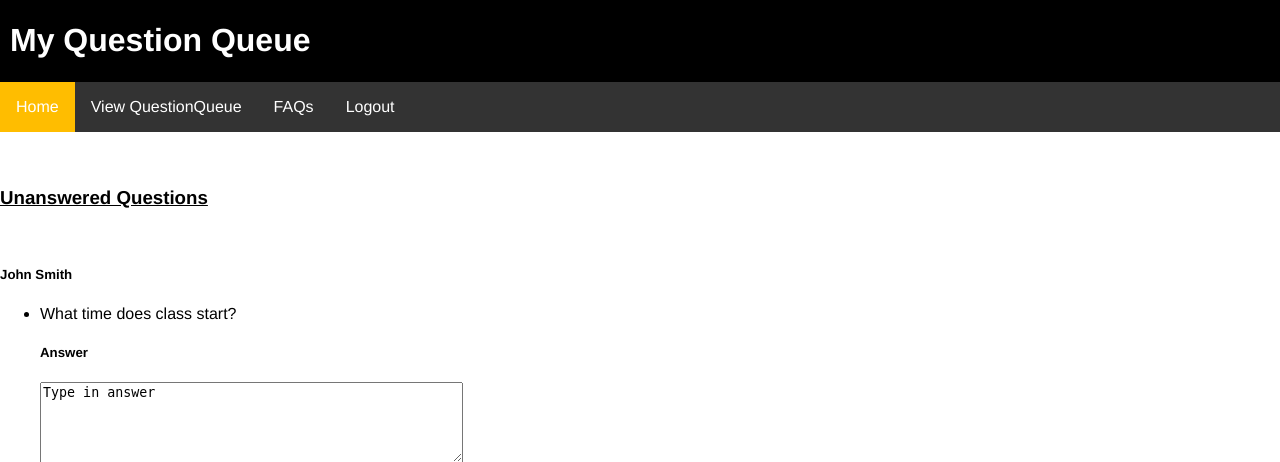
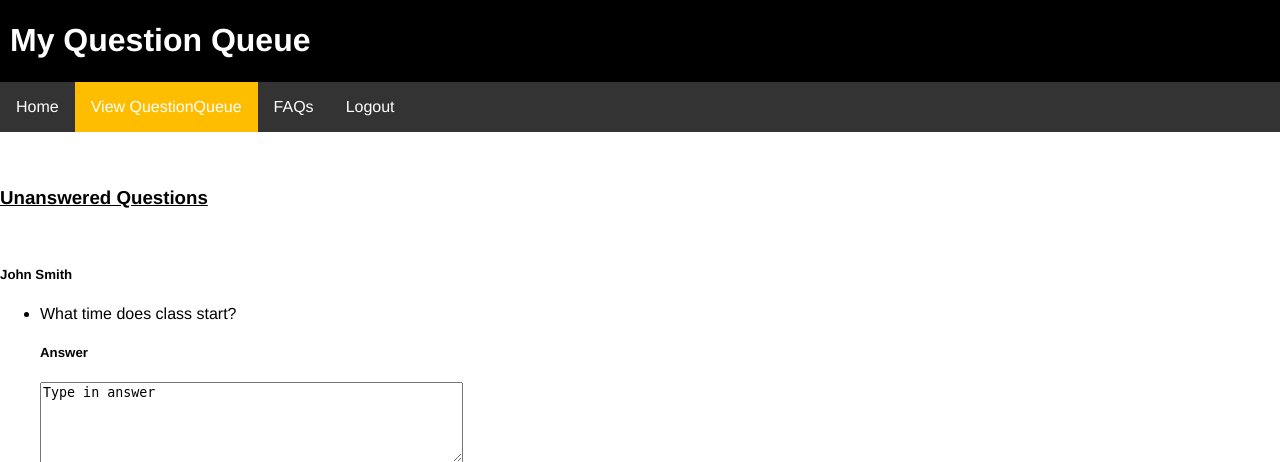
Before and after one commit to Team804/Project, a Python web app: template panthertaleslol/templates/QuestionQueue.html in a window 1280 px wide. Shown: the top 462 px of the page. Run offline with Jinja, Linux system fonts and the light colour scheme; the template is opened without the code that fills it, so the values that code supplies are empty.

Commit message:
Update QuestionQueue.html

```diff
--- a/panthertaleslol/templates/QuestionQueue.html
+++ b/panthertaleslol/templates/QuestionQueue.html
@@ -14,8 +14,8 @@
 		</div>
 		<div>
 			<ul class="navbar">
-				<li class="navitem"><a class = "current navlink" href="/">Home</a></li>
-				<li class="navitem"><a class="navlink" href="/questionqueue">View QuestionQueue</a></li>
+				<li class="navitem"><a class = "navlink" href="/">Home</a></li>
+				<li class="navitem"><a class="current navlink" href="/questionqueue">View QuestionQueue</a></li>
 				<li class="navitem"><a class="navlink" href="/FAQADMIN">FAQs</a></li>
 				<li class="navitem"><a class="navlink" href="/">Logout</a></li>
 			</ul>
```
